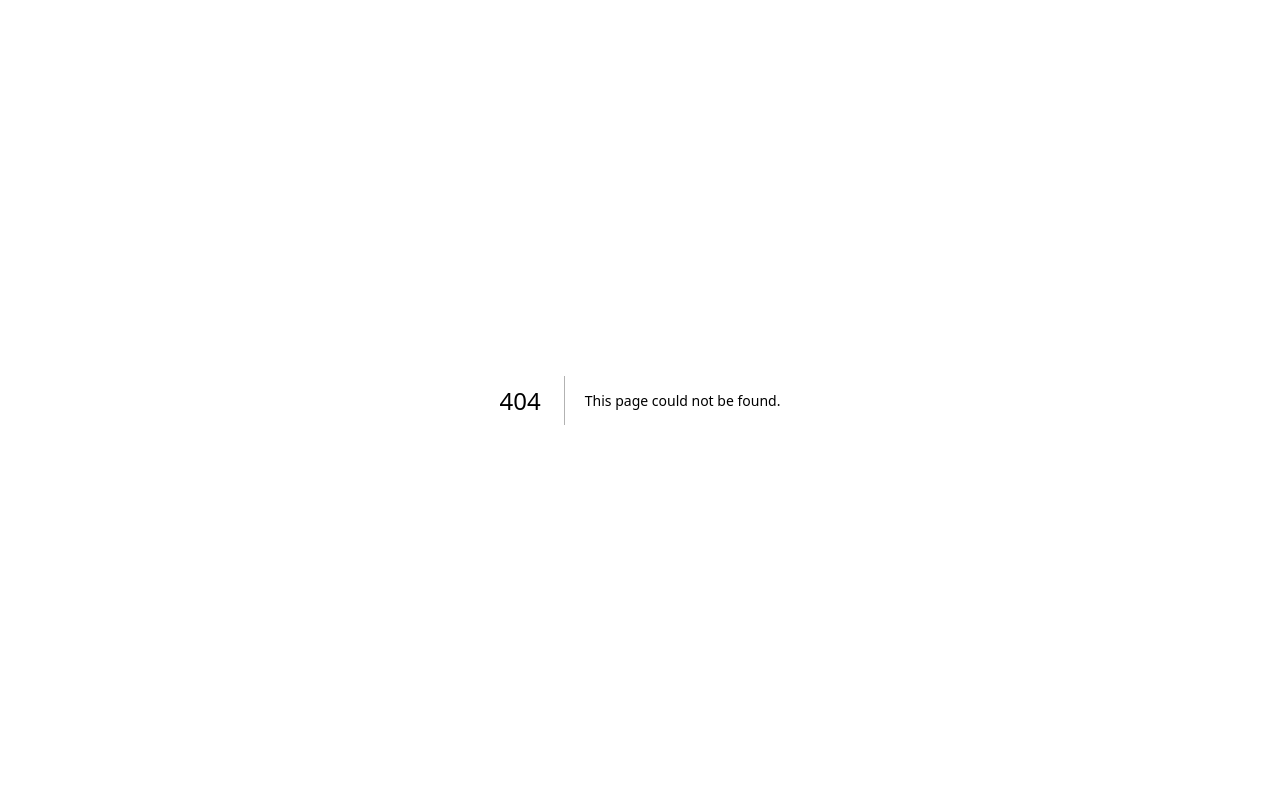
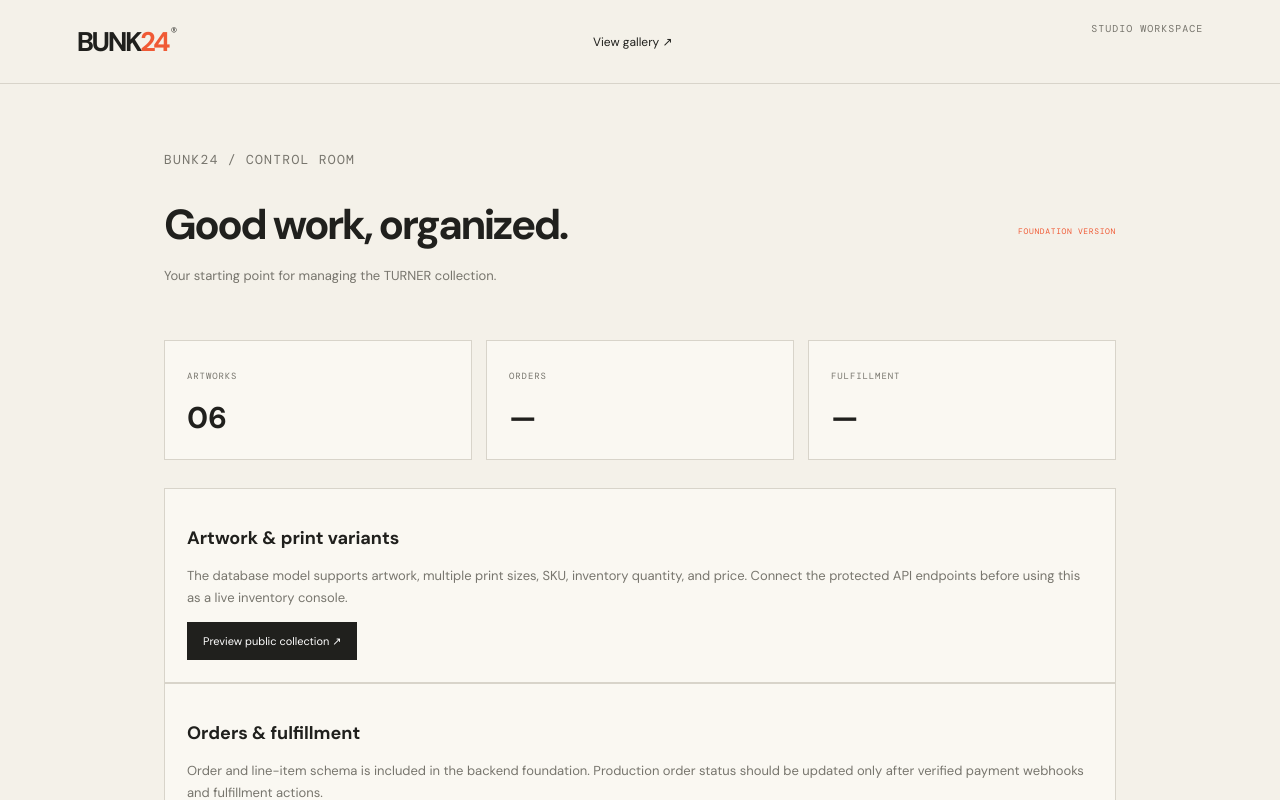
Before and after one commit to lewisturnerdesigns/Bunk24Gallery, a Next.js app in the folder frontend/: page /admin in a window 1280 px wide. Before the commit this address had no page. Shown: the top 800 px of the page. Built offline with nearby package versions, Linux system fonts and the light colour scheme; a web font is replaced by a local one.

Commit message:
Add initial gallery admin workspace

```diff
--- /dev/null
+++ b/frontend/app/admin/page.tsx
@@ -0,0 +1,11 @@
+import Link from "next/link";
+
+export default function AdminPage() {
+  return <main><header className="site-header"><Link className="wordmark" href="/">BUNK<span>24</span><i>®</i></Link><nav><Link href="/">View gallery ↗</Link></nav><span className="eyebrow">STUDIO WORKSPACE</span></header>
+    <section className="admin-page"><div className="admin-top"><div><p className="eyebrow">BUNK24 / CONTROL ROOM</p><h1>Good work, organized.</h1><p>Your starting point for managing the TURNER collection.</p></div><span className="shop-tag">FOUNDATION VERSION</span></div>
+      <div className="admin-stats"><div className="admin-stat"><span>ARTWORKS</span><strong>06</strong></div><div className="admin-stat"><span>ORDERS</span><strong>—</strong></div><div className="admin-stat"><span>FULFILLMENT</span><strong>—</strong></div></div>
+      <div className="admin-panel"><h2>Artwork & print variants</h2><p>The database model supports artwork, multiple print sizes, SKU, inventory quantity, and price. Connect the protected API endpoints before using this as a live inventory console.</p><Link className="admin-link" href="/shop">Preview public collection ↗</Link></div>
+      <div className="admin-panel"><h2>Orders & fulfillment</h2><p>Order and line-item schema is included in the backend foundation. Production order status should be updated only after verified payment webhooks and fulfillment actions.</p><a className="admin-link" href="http://localhost:8000/docs">Open API docs ↗</a></div>
+      <div className="admin-panel"><h2>Before going live</h2><p>This is an admin landing page, not an authenticated admin console yet. Set a strong JWT secret, provision an admin account securely, and protect every write endpoint before adding real customer or order data.</p></div>
+    </section></main>;
+}
```
